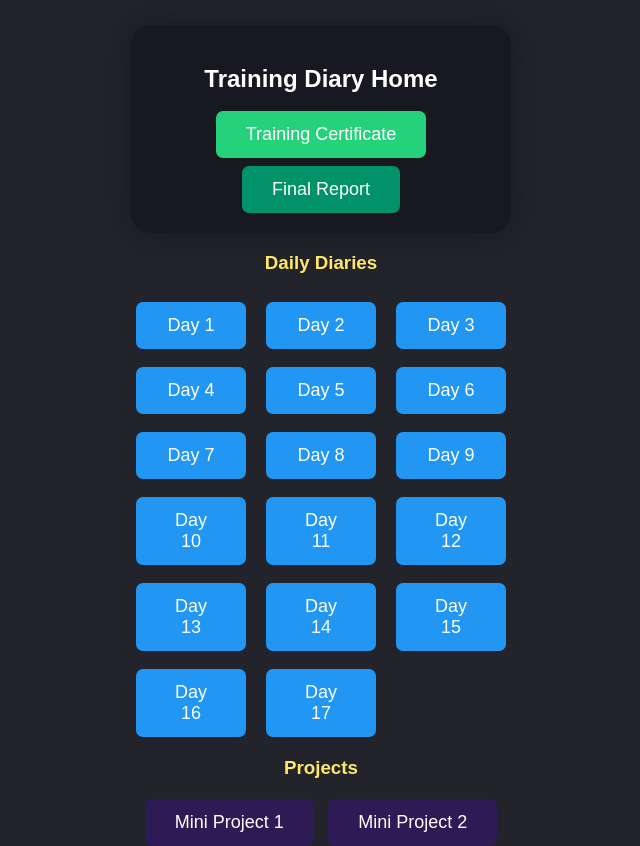
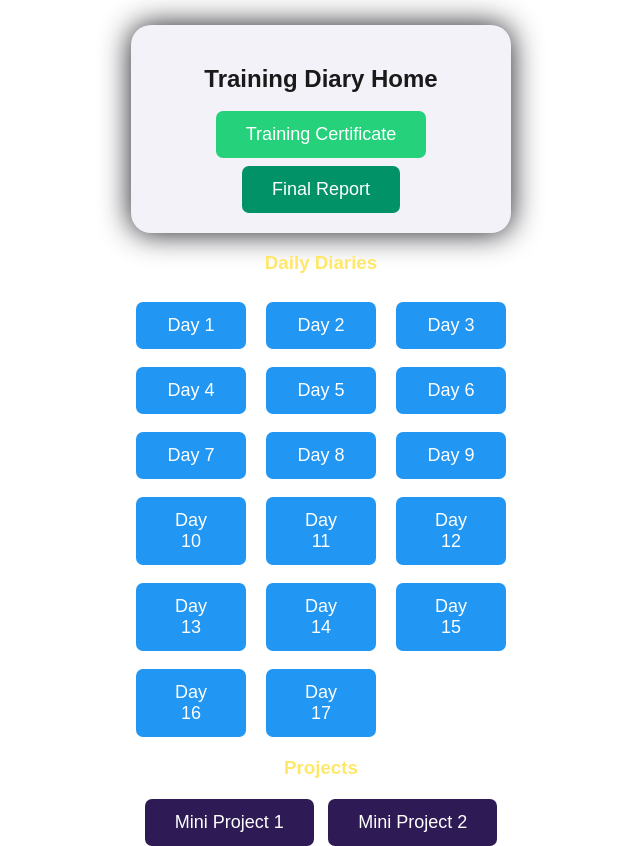
Before and after one commit to Kashish2201/TR102-Training-Diary, a plain HTML site: page index.html in a window 1280 px wide. Shown: the whole page, without its empty margins (319-959 px from the left). Drawn offline with Linux system fonts and the light colour scheme.

Commit message:
Update index.html

```diff
--- a/index.html
+++ b/index.html
@@ -9,13 +9,13 @@
       min-height: 100vh;
       margin: 0;
       padding: 0;
-      background: #23232b; /* dark bluish professional */
-      color: #fff;
+      background: #ffffff; /* white background*/
+      color: #1A1A1A;
       font-family: sans-serif;
       text-align: center;
     }
     .nav {
-      background: rgba(24,24,32,0.95);
+      background: #f2f2f8;
       padding: 20px;
       border-radius: 20px;
       width: 340px;
```
